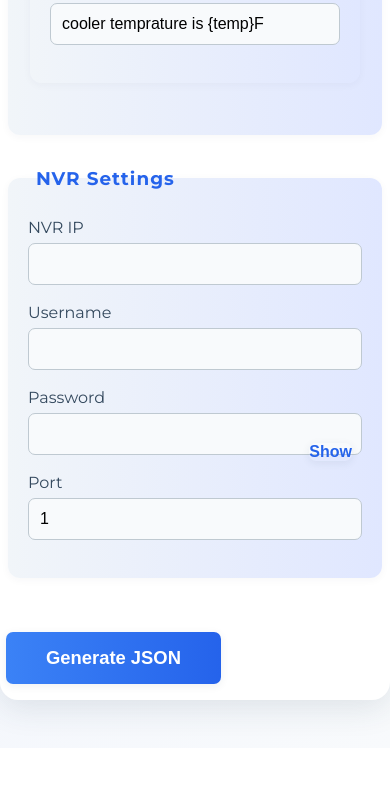
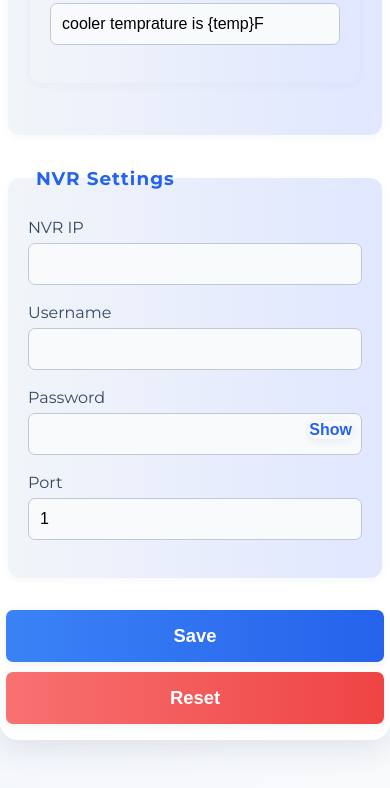
Before and after one commit to fkhatib1977/esp32, a plain HTML site: page index.html in a window 390 px wide. Shown: the part 1947-2735 px from the top of the page. Before the commit the page ends 2695 px from the top, so only its background shows below. Drawn offline with Linux system fonts and the light colour scheme.

Commit message:
added reset button

```diff
--- a/index.html
+++ b/index.html
@@ -93,6 +93,11 @@
             flex: 1 1 0;
             min-width: 0;
         }
+        .button-row {
+            display: flex;
+            gap: 16px;
+            margin-top: 22px;
+        }
         button {
             background: linear-gradient(90deg, #3b82f6 0%, #2563eb 100%);
             color: #fff;
@@ -101,7 +106,6 @@
             border-radius: 7px;
             font-size: 1.15em;
             cursor: pointer;
-            margin-top: 22px;
             font-weight: 700;
             box-shadow: 0 2px 8px rgba(44, 62, 80, 0.08);
             transition: background 0.2s, box-shadow 0.2s;
@@ -109,6 +113,12 @@
         button:hover {
             background: linear-gradient(90deg, #2563eb 0%, #3b82f6 100%);
             box-shadow: 0 4px 16px rgba(44, 62, 80, 0.12);
+        }
+        .reset-btn {
+            background: linear-gradient(90deg, #f87171 0%, #ef4444 100%);
+        }
+        .reset-btn:hover {
+            background: linear-gradient(90deg, #ef4444 0%, #f87171 100%);
         }
         .output {
             background: #f9fafb;
@@ -148,6 +158,10 @@
             .form-row {
                 flex-direction: column;
                 gap: 0;
+            }
+            .button-row {
+                flex-direction: column;
+                gap: 10px;
             }
         }
     </style>
@@ -255,7 +269,10 @@
                 <label for="nvrPort">Port</label>
                 <input type="number" id="nvrPort" name="nvrPort" min="1" value="1">
             </fieldset>
-            <button type="submit">Generate JSON</button>
+            <div class="button-row">
+                <button type="submit">Save</button>
+                <button type="button" class="reset-btn" id="resetBtn">Reset</button>
+            </div>
         </form>
         <div id="jsonOutput" class="output" style="display:none;"></div>
     </div>
@@ -327,6 +344,15 @@
                 btn.textContent = "Show";
             }
         }
+
+        // Reset button logic
+        document.getElementById('resetBtn').addEventListener('click', function() {
+            if (confirm('Are you sure you want to reset all fields?')) {
+                document.getElementById('configForm').reset();
+                document.getElementById('jsonOutput').style.display = 'none';
+                updateLanFields();
+            }
+        });
     </script>
 </body>
 </html>
```
